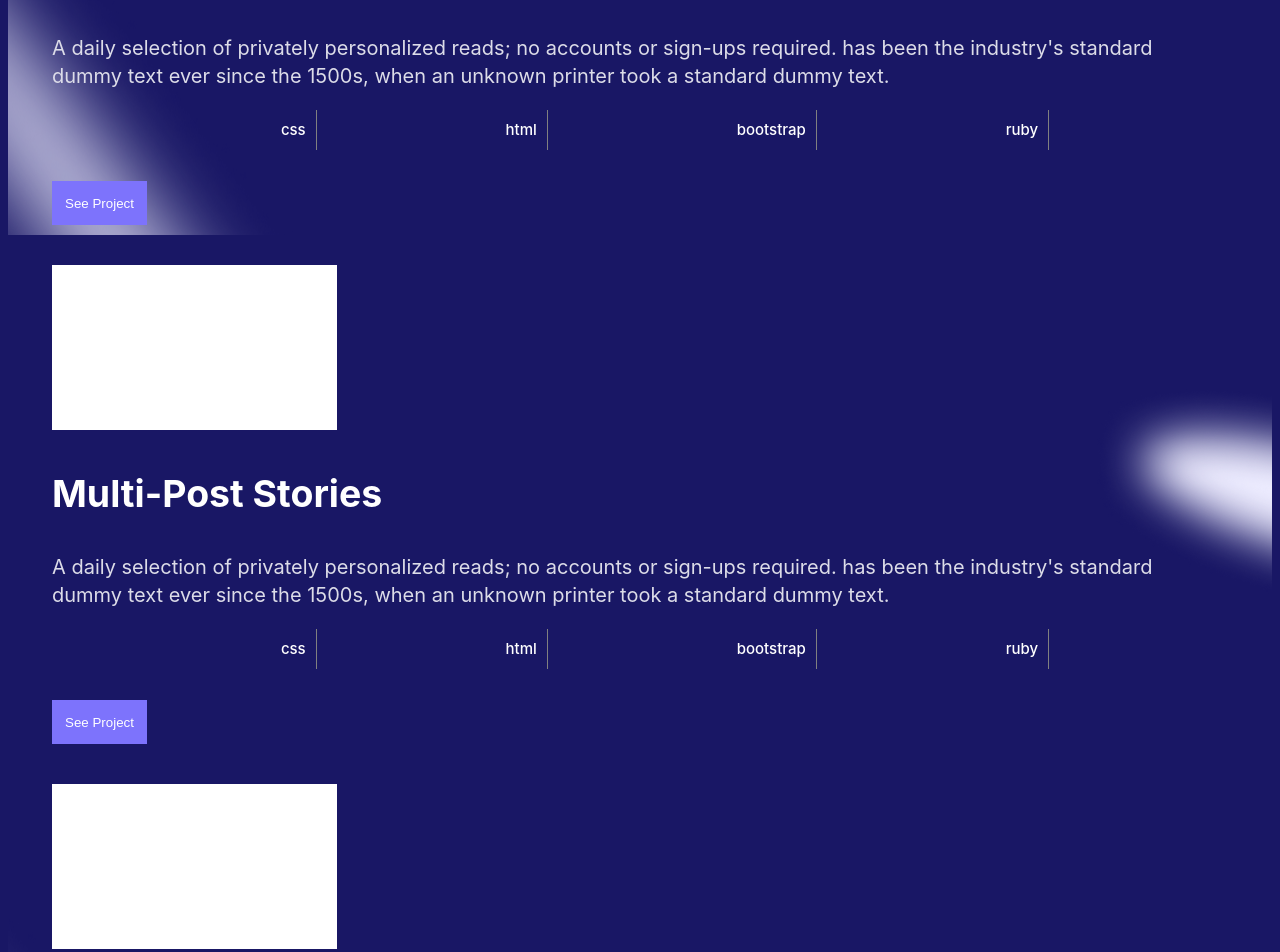
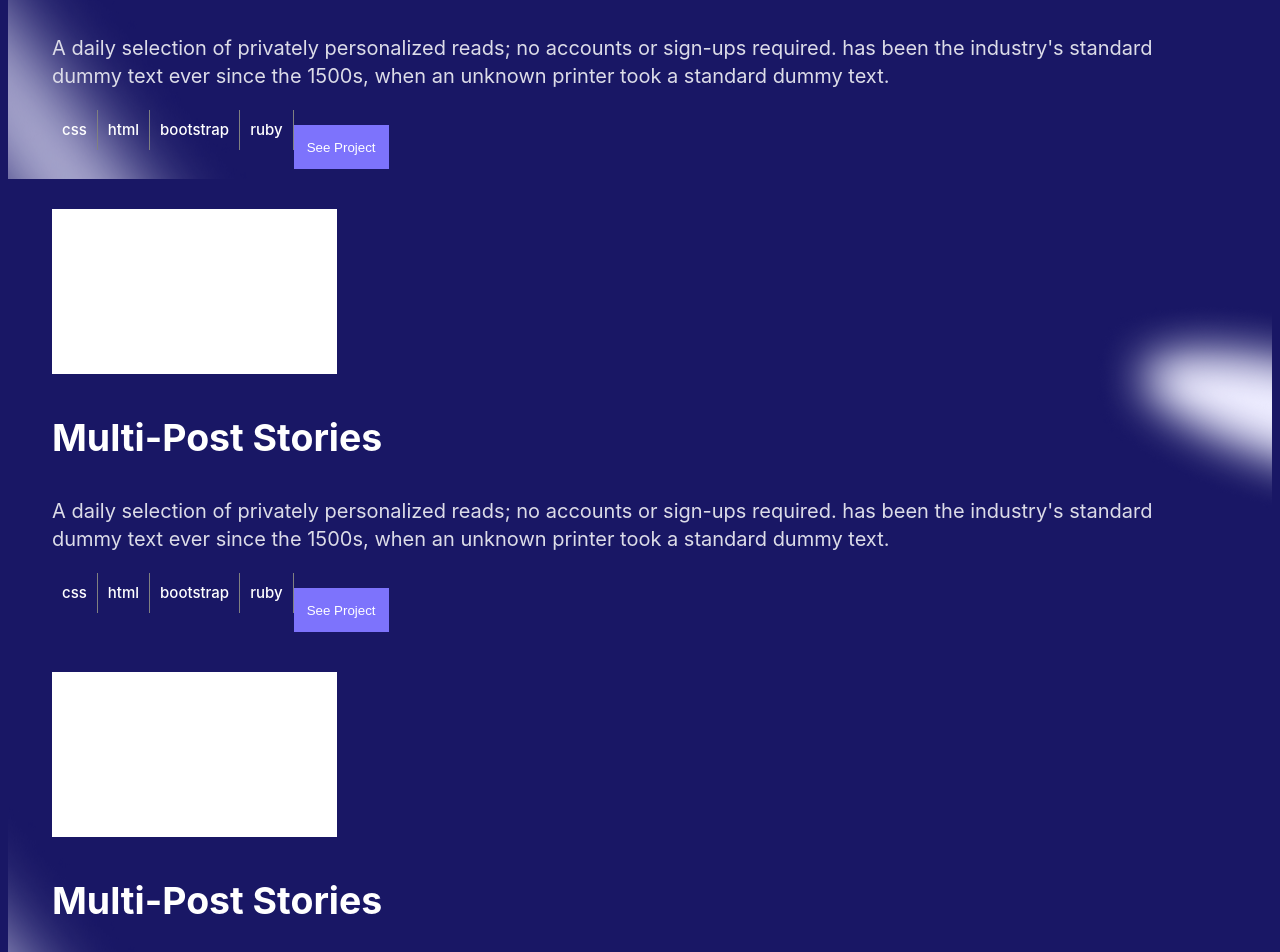
Before and after one commit to miftah1991/SetupAndMobileVersionSkeleton, a website: page index.html in a window 1280 px wide. Shown: the part 1350-2302 px from the top of the page. Drawn offline with Linux system fonts and the light colour scheme.

Commit message:
Modify style.css file to layout technologies button with float

```diff
--- a/style.css
+++ b/style.css
@@ -185,13 +185,21 @@ header {
   line-height: 28px;
 }
 
-.proj-tech {
+/*.proj-tech {
   display: flex;
   justify-content: space-evenly;
   list-style: none;
+}*/
+
+.proj-tech {
+  list-style: none;
+  box-sizing: border-box;
+  margin: 0;
+  padding: 0;
 }
 
 .proj-tech li {
+  float: left;
   font-weight: 500;
   font-size: 15px;
   line-height: 20px;
```
